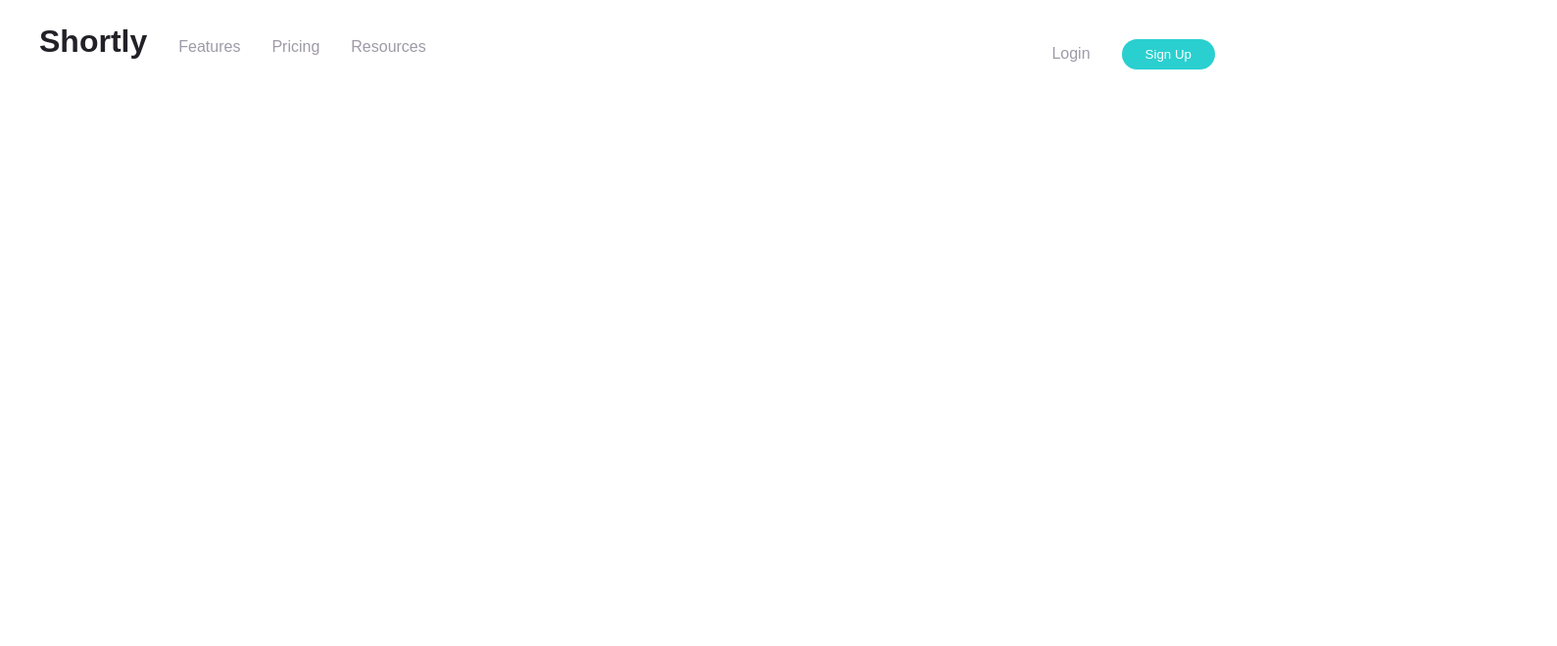
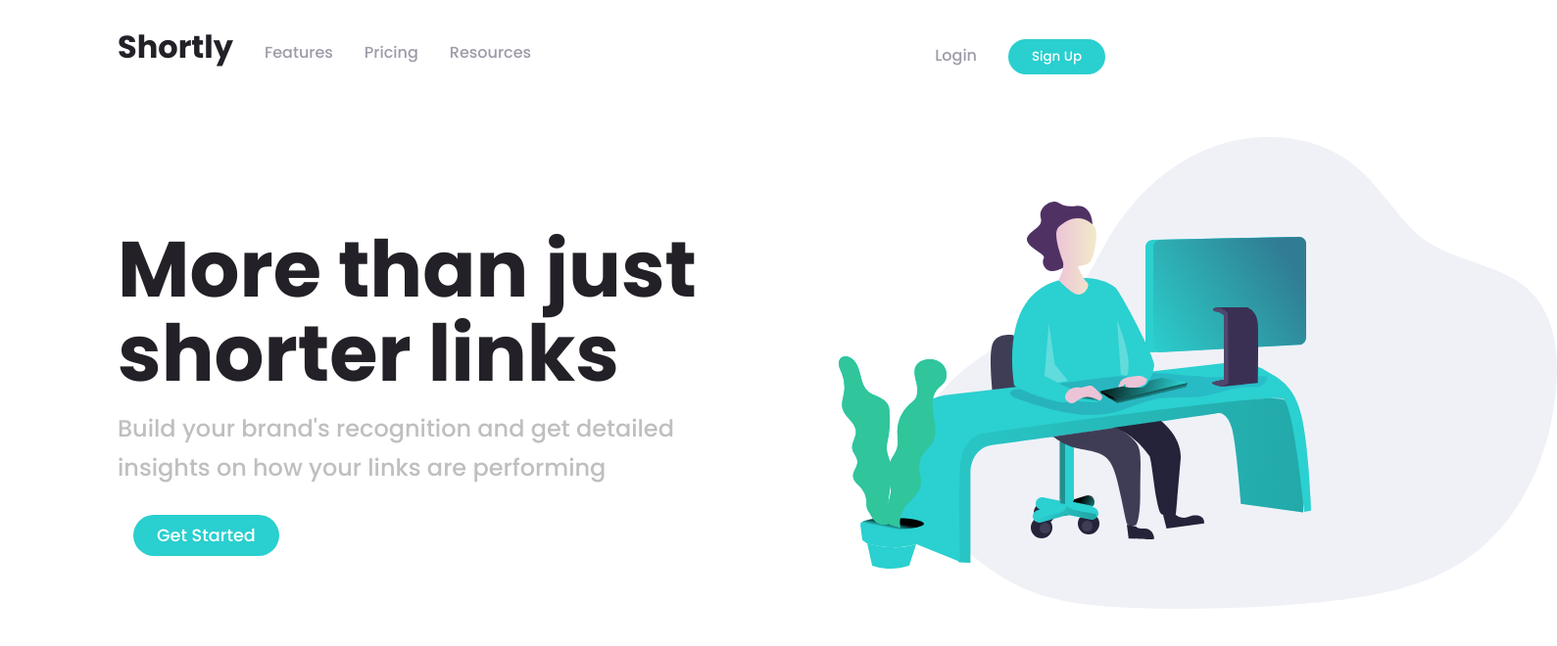
Before and after one commit to Dark0017/shorten-url, a React (Create React App) app: page / in a window 1280 px wide. Shown: the top 660 px of the page at 98% size, 1589 px wide, since content can reach past the window. Built offline with nearby package versions, Linux system fonts and the light colour scheme.

Commit message:
Built the hero section

```diff
--- a/public/index.html
+++ b/public/index.html
@@ -4,6 +4,9 @@
     <meta charset="utf-8" />
     <meta name="viewport" content="width=device-width, initial-scale=1" />
     <meta name="description" content="Website shortens your URLs" />
+    <style>
+      @import url("https://fonts.googleapis.com/css2?family=Poppins:wght@500;700&display=swap");
+    </style>
     <title>Shortly</title>
   </head>
   <body>
--- a/src/App.js
+++ b/src/App.js
@@ -1,9 +1,10 @@
+import HeroSection from "./components/heroSection";
 import Navbar from "./components/navbar";
-<style>@import url('https://fonts.googleapis.com/css2?family=Poppins:wght@500;700&display=swap');</style>
 function App() {
   return (
     <div className="App">
       <Navbar />
+      <HeroSection />
     </div>
   );
 }
--- a/src/components/containers.js
+++ b/src/components/containers.js
@@ -1,5 +1,6 @@
 import React from "react";
 import { useMediaQuery } from "react-responsive";
+import styled from "styled-components";
 
 const Desktop = ({ children }) => {
   const isDesktop = useMediaQuery({ minWidth: 767 });
@@ -14,5 +15,17 @@ const Default = ({ children }) => {
   return isNotMobile ? children : null;
 };
 
+const Content = styled.div`
+  margin-left: 7rem;
+  margin-right: 7rem;
+  display: flex;
+  font-family: "Poppins", sans-serif;
+`;
+
+const ContentMob = styled(Content)`
+  margin-left: 1rem;
+  margin-right: 1rem;
+`;
+
 export default Default;
-export { Desktop, Mobile };
+export { Desktop, Mobile, Content, ContentMob };
--- /dev/null
+++ b/src/components/heroSection.js
@@ -0,0 +1,130 @@
+import React from "react";
+import styled from "styled-components";
+import { Desktop, Mobile, Content, ContentMob } from "./containers";
+import Button from "./button";
+import { ReactComponent as WorkingImg } from "../assets/working.svg";
+
+const FlexBox = styled.div`
+  width: 100%;
+  display: flex;
+  font-family: "Poppins", sans-serif;
+`;
+
+const FlexBoxMob = styled(FlexBox)`
+  flex-direction: column;
+`;
+
+const HeadText = styled.h1`
+  color: #232127;
+  font-weight: 700;
+  font-size: 5rem;
+  line-height: 2rem;
+`;
+
+const HeadTextMob = styled(HeadText)`
+  margin: 0rem;
+  margin-bottom: 2rem;
+  font-size: 2.5rem;
+  text-align: center;
+  line-height: 1rem; ;
+`;
+
+const SubText = styled.p`
+  color: #bfbfbf;
+  font-size: 1.5rem;
+  font-weight: 500;
+  line-height: 1rem;
+`;
+
+const SubTextMob = styled(SubText)`
+  text-align: center;
+  margin: 0rem;
+  margin-bottom: 1rem;
+  width: 100%;
+  font-size: 1rem;
+  line-height: 0.5rem;
+`;
+
+const TextSec = styled.div`
+  margin-top: 6.1rem;
+  flex-shrink: 0rem;
+  width: 40rem;
+`;
+
+const TextSecMob = styled(TextSec)`
+  display: flex;
+  flex-direction: column;
+  row-gap: 0rem;
+  margin: 0rem;
+  margin-top: 3rem;
+  width: 100%;
+`;
+
+const HeroButton = styled(Button)`
+  margin: 1rem;
+  font-size: 1.1rem;
+  cursor: pointer;
+
+  &:active {
+    background-color: #47d6d6;
+  }
+`;
+
+const HeroButtonMob = styled(HeroButton)`
+  margin: 0rem;
+  width: 11rem;
+  font-weight: 700;
+  align-self: center;
+`;
+
+const HeroImg = styled(WorkingImg)`
+  overflow: visible;
+  margin-left: 6rem;
+  margin-top: 2rem;
+`;
+
+const HeroImgMob = styled(HeroImg)`
+  display: block;
+  margin: 0rem;
+  height: 20rem;
+  width: 100%;
+  overflow: visible;
+`;
+
+const HeroSection = () => {
+  return (
+    <div>
+      <Desktop>
+        <Content>
+          <FlexBox>
+            <TextSec>
+              <HeadText>More than just</HeadText>
+              <HeadText>shorter links</HeadText>
+              <SubText>Build your brand's recognition and get detailed</SubText>
+              <SubText>insights on how your links are performing</SubText>
+              <HeroButton>Get Started</HeroButton>
+            </TextSec>
+          </FlexBox>
+          <HeroImg />
+        </Content>
+      </Desktop>
+      <Mobile>
+        <ContentMob>
+          <FlexBoxMob>
+            <HeroImgMob viewBox="0, 0, 480, 480 " />
+            <TextSecMob>
+              <HeadTextMob>More than just</HeadTextMob>
+              <HeadTextMob>shorter links</HeadTextMob>
+              <SubTextMob>Build your brand's recognition and</SubTextMob>
+              <SubTextMob> get detailed insights on how your</SubTextMob>
+              <SubTextMob>links are performing</SubTextMob>
+              <HeroButtonMob>Get Started</HeroButtonMob>
+            </TextSecMob>
+          </FlexBoxMob>
+        </ContentMob>
+      </Mobile>
+    </div>
+  );
+};
+
+export default HeroSection;
--- a/src/components/navbar.js
+++ b/src/components/navbar.js
@@ -1,22 +1,27 @@
-import React from "react";
-import { Desktop, Mobile } from "./containers";
+import React, { useState } from "react";
+import { Desktop, Mobile, Content, ContentMob } from "./containers";
 import Button from "./button";
 import styled from "styled-components";
-
-const FlexBox = styled.div`
-  width: 100%;
-  display: flex;
-  font-family: "Poppins", sans-serif;
-`;
+import { BiMenu } from "react-icons/bi";
 
 const NavItemLeft = styled.span`
   margin: 1rem;
+  margin-left: 0rem;
+  padding-left: 0rem;
   margin-right: auto;
+`;
+
+const NavItemLeftMob = styled(NavItemLeft)`
+  margin-left: 0rem;
 `;
 
 const NavItemRight = styled.span`
   margin: 1rem;
   margin-left: auto;
+`;
+
+const NavItemRightMob = styled(NavItemRight)`
+  margin-right: 0rem;
 `;
 
 const NavLink = styled.a`
@@ -35,16 +40,20 @@ const NavLink = styled.a`
   }
 `;
 const NavLogo = styled.a`
-  font-family: "Poppins", sans-serif;
+  margin: 1rem;
+  margin-left: 0rem;
   font-size: 2rem;
   font-weight: 700;
-  margin: 1rem;
   color: #232127;
   cursor: pointer;
 `;
 
 const SignUpBtn = styled(Button)`
   margin: 1rem;
+  cursor: pointer;
+  &:active {
+    background-color: #47d6d6;
+  }
 `;
 
 const NavLogoMob = styled(NavLogo)`
@@ -52,11 +61,55 @@ const NavLogoMob = styled(NavLogo)`
   margin: 0rem;
 `;
 
+const MenuIcon = styled(BiMenu)`
+  font-size: 2rem;
+  margin-top: 0.75rem;
+  color: #bfbfbf;
+`;
+
+const MobileNav = styled.div`
+  display: ${(props) => (props.showNav ? `flex` : `none`)};
+  flex-direction: column;
+  position: fixed;
+  top: 5rem;
+  left: 1.5rem;
+  right: 1.5rem;
+  background-color: #3b3054;
+  border-radius: 1rem;
+`;
+
+const MobNavLink = styled(NavLink)`
+  & {
+    color: white;
+    align-self: center;
+    margin-top: 2rem;
+
+    &:hover {
+      color: white;
+    }
+
+    &:active {
+      color: #2acfcf;
+    }
+  }
+`;
+
+const Hr = styled.hr`
+  width: 80%;
+  height: 1px;
+  border-width: 0rem;
+  background-color: #9e9aa7;
+`;
+const MobSignUpBtn = styled(SignUpBtn)`
+  margin-bottom: 2rem;
+`;
+
 const Navbar = () => {
+  const [showNav, setNav] = useState(false);
   return (
     <div>
       <Desktop>
-        <FlexBox>
+        <Content>
           <NavItemLeft>
             <NavLogo>Shortly</NavLogo>
             <NavLink>Features</NavLink>
@@ -67,15 +120,28 @@ const Navbar = () => {
             <NavLink>Login</NavLink>
             <SignUpBtn>Sign Up</SignUpBtn>
           </NavItemRight>
-        </FlexBox>
+        </Content>
       </Desktop>
       <Mobile>
-        <FlexBox>
-          <NavItemLeft>
+        <ContentMob>
+          <NavItemLeftMob>
             <NavLogoMob>Shortly</NavLogoMob>
-          </NavItemLeft>
-          <NavItemRight></NavItemRight>
-        </FlexBox>
+          </NavItemLeftMob>
+          <NavItemRightMob>
+            <a onClick={() => setNav(!showNav)}>
+              <MenuIcon />
+            </a>
+          </NavItemRightMob>
+
+          <MobileNav showNav={showNav}>
+            <MobNavLink>Features</MobNavLink>
+            <MobNavLink>Pricing</MobNavLink>
+            <MobNavLink>Resources</MobNavLink>
+            <Hr />
+            <MobNavLink>Login</MobNavLink>
+            <MobSignUpBtn>Sign Up</MobSignUpBtn>
+          </MobileNav>
+        </ContentMob>
       </Mobile>
     </div>
   );
```
Also changed, not shown: src/assets/working.svg (added), 1 other file (tests, documents, lock files or other folders).
